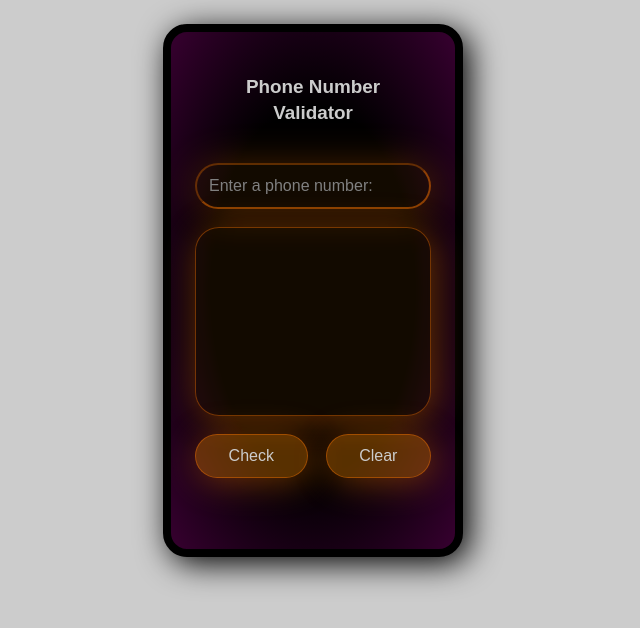
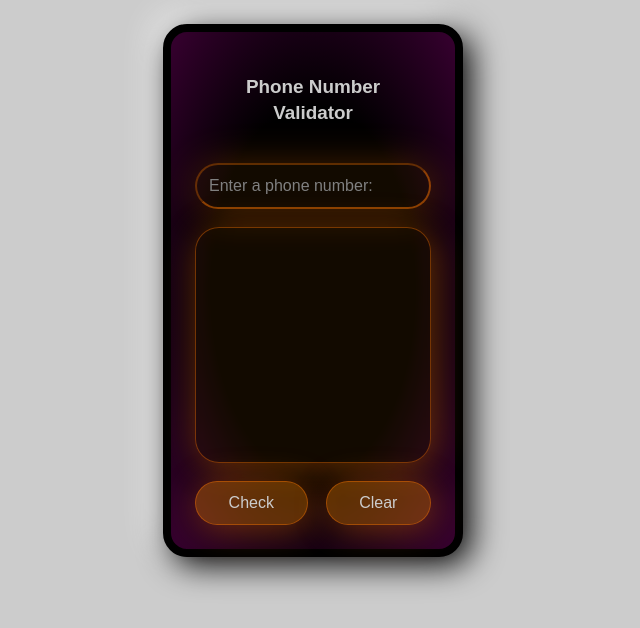
Before and after one commit to Maykopr/telephone-number-validator, a website: page index.html in a window 1280 px wide. Shown: the whole page, without its empty margins (327-967 px from the left). Drawn offline with Linux system fonts and the light colour scheme.

Commit message:
fix(style.css): corrige o tamanho da div output

```diff
--- a/styles.css
+++ b/styles.css
@@ -116,7 +116,7 @@ body {
 	background-image: radial-gradient(var(--dark) 50%, hsla(308, 100%, 50%, 0.303) 120%);
 	border-radius: var(--space-l);
 	border: 8px solid var(--dark);
-	box-shadow: var(--shadow) var(--dark);
+	box-shadow: 8px 8px 32px var(--dark), -8px -8px 32px var(--light);
 	color: var(--neutral-lighter);
 	container-type: size;
 	display: flex;
@@ -165,7 +165,6 @@ body {
 	flex: 1;
 	font-size: var(--fs-container-m);
 	line-height: 1.8;
-	max-height: 80cqw;
 	overflow: auto;
 	padding: var(--sp-container-s);
 	text-align: center;
```
